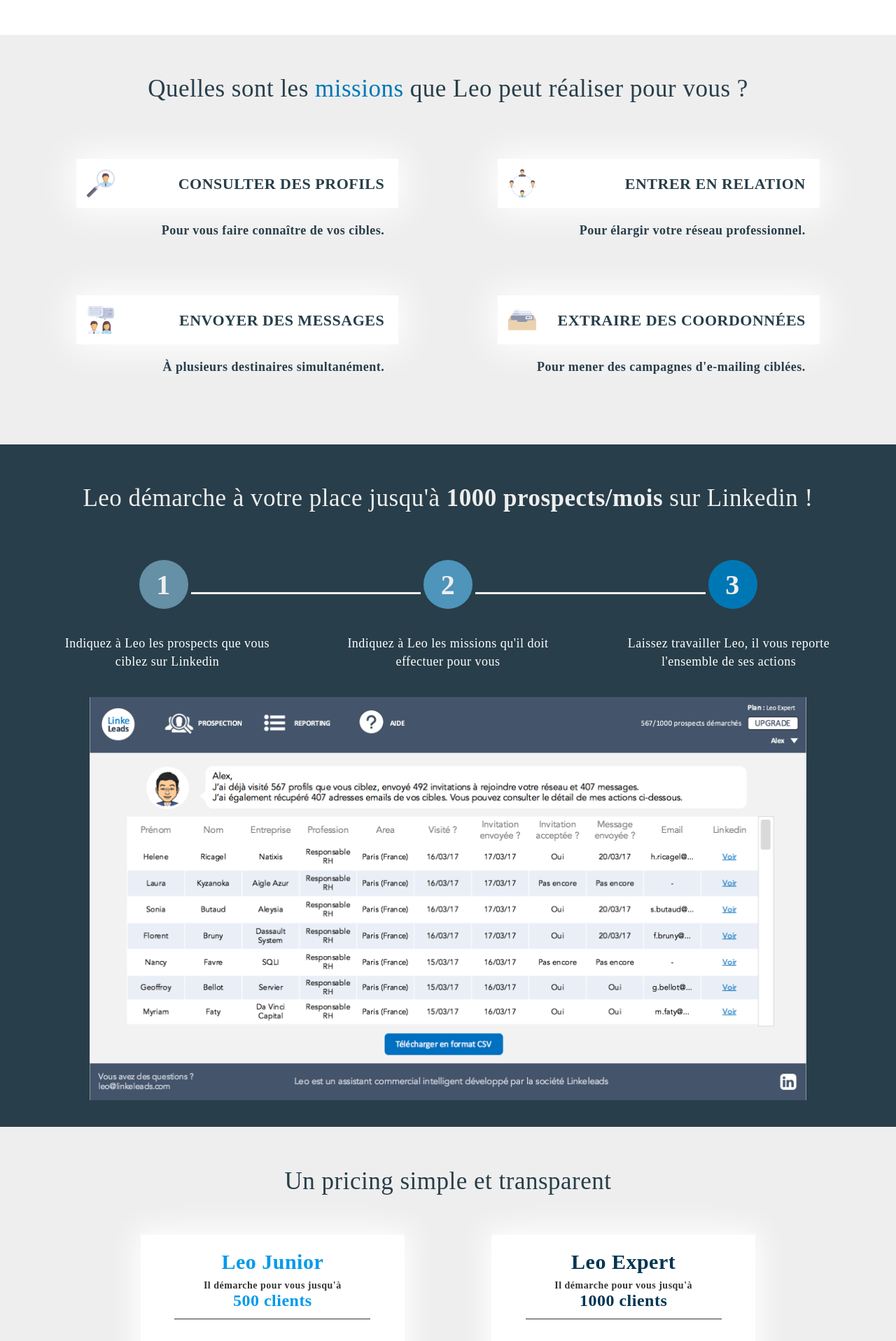
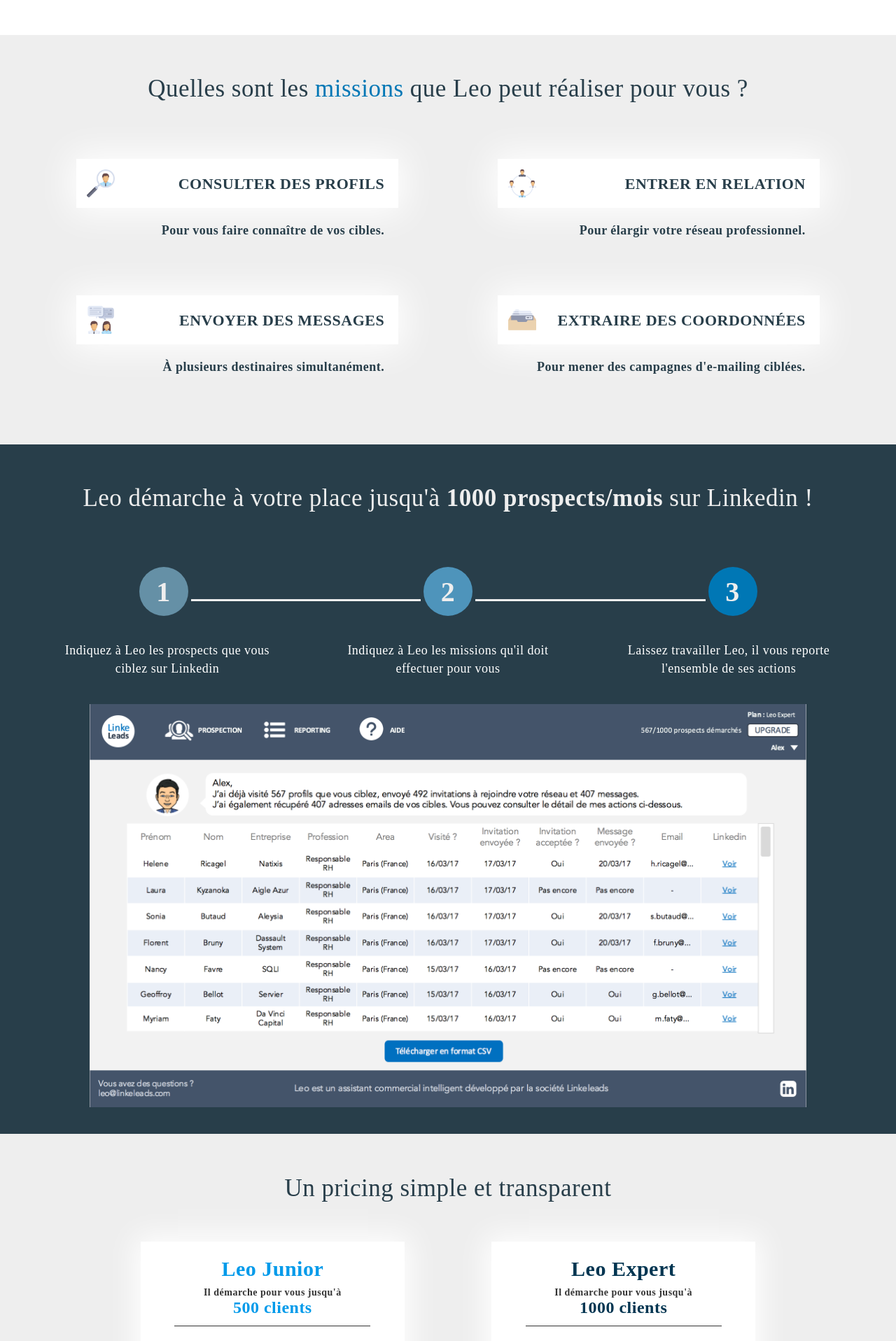
Before and after one commit to ThysBelynda/leo-linkeleads, a PHP site: page / in a window 1280 px wide. Shown: the part 1080-2996 px from the top of the page at 70% size. Run offline with PHP 8.4, Linux system fonts and the light colour scheme; style sheets or scripts are compiled from the project's sources; some libraries are stand-ins or nearby versions; some web fonts are replaced.

Commit message:
change "strong"

```diff
--- a/assets/css/style.css
+++ b/assets/css/style.css
@@ -288,7 +341,8 @@ h1 {
   height: 70px;
   color: #eeeeee; }
   .one p, .two p, .three p {
-    padding-top: 7px; }
+    padding-top: 7px;
+    font-weight: bold; }
 
 .two {
   background-color: #4e94bb; }
@@ -337,13 +391,17 @@ h1 {
     line-height: 19px; }
   .junior h2, .expert h2 {
     color: #009aea;
-    margin-top: 10px; }
+    margin-top: 10px;
+    font-weight: bold; }
   .junior h3, .expert h3 {
     margin: 0;
     line-height: 0.4; }
+  .junior h5, .expert h5 {
+    font-weight: bold; }
 
-#cinq {
-  color: #009aea; }
+#cinq, #mille {
+  color: #009aea;
+  font-weight: bold; }
 
 .expert h2 {
   color: #003551; }
--- a/assets/sass/style.scss
+++ b/assets/sass/style.scss
@@ -387,6 +443,7 @@ h1{
 
   p{
     padding-top: 7px;
+    font-weight: bold;
   }
 }
 
@@ -455,16 +512,22 @@ h1{
   h2{
     color:$juniorcolor;
     margin-top:10px;
+    font-weight: bold;
   }
 
   h3{
     margin:0;
     line-height: 0.4;
   }
+
+  h5{
+    font-weight: bold;
+  }
 }
 
 #cinq{
   color: $juniorcolor;
+  font-weight: bold;
 }
 
 .expert{
@@ -477,6 +540,7 @@ h1{
 
 #mille{
   color: $expertcolor;
+  @extend #cinq;
 }
 
 .fa-check-circle{
--- a/index.php
+++ b/index.php
@@ -234,22 +231,22 @@ if ( isset($_POST['name']) && isset($_POST['firstname']) && isset($_POST['email'
     <div class="comment" align="center">
         <div class="row">
             <div class="col-sm-12 col-md-12 col-lg-12">
-                <h1>Leo démarche à votre place jusqu'à <strong>1000 prospects/mois</strong> sur Linkedin !</h1>
+                <h1>Leo démarche à votre place jusqu'à <p id="perf">1000 prospects/mois</p> sur Linkedin !</h1>
             </div>
         </div>
 
         <div class="row">
 
             <div class="col-sm-12 col-md-12 col-lg-12">
-                <div class="one"> <p><strong>1</strong></p> </div>
+                <div class="one"> <p>1</p> </div>
 
                 <div class="border"></div>
 
-                <div class="two"> <p><strong>2</strong></p> </div>
+                <div class="two"> <p>2</p> </div>
 
                 <div class="border"></div>
 
-                <div class="three"> <p><strong>3</strong></p> </div>
+                <div class="three"> <p>3</p> </div>
 
             </div>
         </div>
@@ -284,9 +281,9 @@ if ( isset($_POST['name']) && isset($_POST['firstname']) && isset($_POST['email'
             <div class="col-sm-6 col-md-6 col-lg-offset-1 col-lg-5">
                 <div class="junior">
                     <div class="list">
-                        <h2><strong>Leo Junior</strong></h2>
-                        <h5><strong>Il démarche pour vous jusqu'à</strong></h5>
-                        <h3 id="cinq"><strong>500 clients</strong></h3>
+                        <h2>Leo Junior</h2>
+                        <h5>Il démarche pour vous jusqu'à</h5>
+                        <h3 id="cinq">500 clients</h3>
                         <br>
                         <p>
                             Visites de profils cibles <i class="fa fa-check-circle" aria-hidden="true"></i> <br><br>
@@ -308,9 +305,9 @@ if ( isset($_POST['name']) && isset($_POST['firstname']) && isset($_POST['email'
             <div class="col-sm-6 col-md-6 col-lg-5">
                 <div class="expert">
                     <div class="list">
-                        <h2><strong>Leo Expert</strong></h2>
-                        <h5><strong>Il démarche pour vous jusqu'à</strong></h5>
-                        <h3 id="mille"><strong>1000 clients</strong></h3>
+                        <h2>Leo Expert</h2>
+                        <h5>Il démarche pour vous jusqu'à</h5>
+                        <h3 id="mille">1000 clients</h3>
                         <br>
                         <p>
                             Visites de profils cibles <i class="fa fa-check-circle" aria-hidden="true"></i> <br><br>
```
Also changed, not shown: other parts of assets/css/style.css (+60 -6 lines), other parts of assets/sass/style.scss (+62 -5 lines), other parts of index.php (+16 -19 lines), img/gmail.png, img/gmail1.png (added), img/gmail3.png (added), img/gmail4.png (added), img/linkedin.png, img/linkedin1.png (added), img/linkedin2.png (added), 3 other files.
